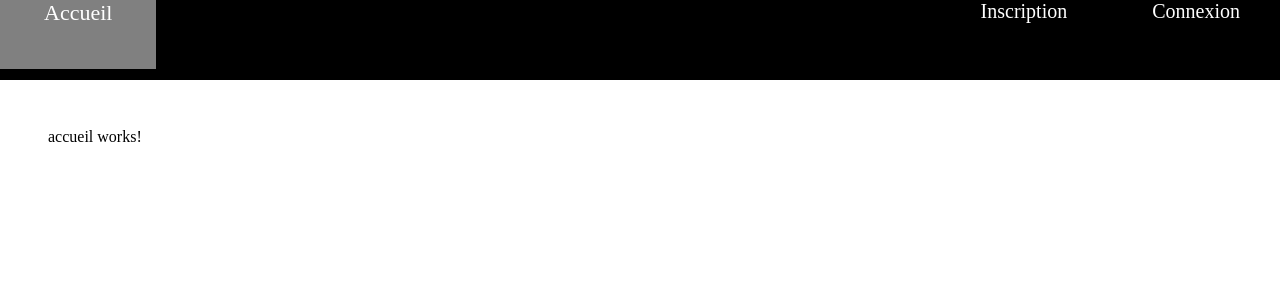
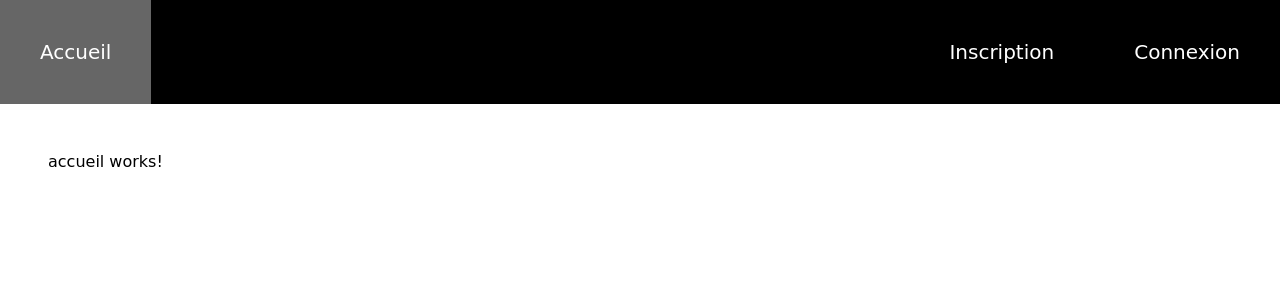
Before and after one commit to baudu69/Pratibook, an Angular app in the folder pratibook-ui/: page / in a window 1280 px wide. Shown: the top 300 px of the page. Built offline with nearby package versions, Linux system fonts and the light colour scheme.

Commit message:
Fix navbar CSS

```diff
--- a/pratibook-ui/src/app/app.component.css
+++ b/pratibook-ui/src/app/app.component.css
@@ -1,3 +1,7 @@
+:host::ng-deep {
+  font-family: "Comic Sans MS";
+}
+
 #container {
   margin: 3em;
 }
--- a/pratibook-ui/src/app/layout/navbar/navbar.component.css
+++ b/pratibook-ui/src/app/layout/navbar/navbar.component.css
@@ -1,29 +1,25 @@
 nav {
   display: flex;
   flex-direction: row;
-  justify-content: space-between;
   background-color: black;
-  min-height: 5em;
 }
 
 #left {
-
 }
 
 #right {
-
+  margin-left: auto;
 }
 
-.lien {
+a {
+  display: inline-block;
   font-size: 20px;
   padding: 2em;
   background-color: #000000;
   text-decoration: none;
   color: white;
-
 }
 
-.lien:hover {
-  background-color: gray;
-  font-size: 22px;
+a:hover {
+  background-color: #666;
 }
--- a/pratibook-ui/src/app/layout/navbar/navbar.component.html
+++ b/pratibook-ui/src/app/layout/navbar/navbar.component.html
@@ -1,18 +1,10 @@
 <nav>
   <div id="left">
-    <a routerLink="/" class="lien">
-      Accueil
-    </a>
+    <a routerLink="/">Accueil</a>
   </div>
   <div id="right">
-    <a *ngIf="!userService.isConnected" routerLink="/signUp" class="lien">
-      Inscription
-    </a>
-    <a *ngIf="!userService.isConnected" routerLink="/signIn" class="lien">
-      Connexion
-    </a>
-    <a *ngIf="userService.isConnected" (click)="userService.logout()" routerLink="/signIn" class="lien">
-      Deconnexion
-    </a>
+    <a *ngIf="!userService.isConnected" routerLink="/signUp">Inscription</a>
+    <a *ngIf="!userService.isConnected" routerLink="/signIn">Connexion</a>
+    <a *ngIf="userService.isConnected" (click)="userService.logout()" routerLink="/signIn">Déconnexion</a>
   </div>
 </nav>
```
